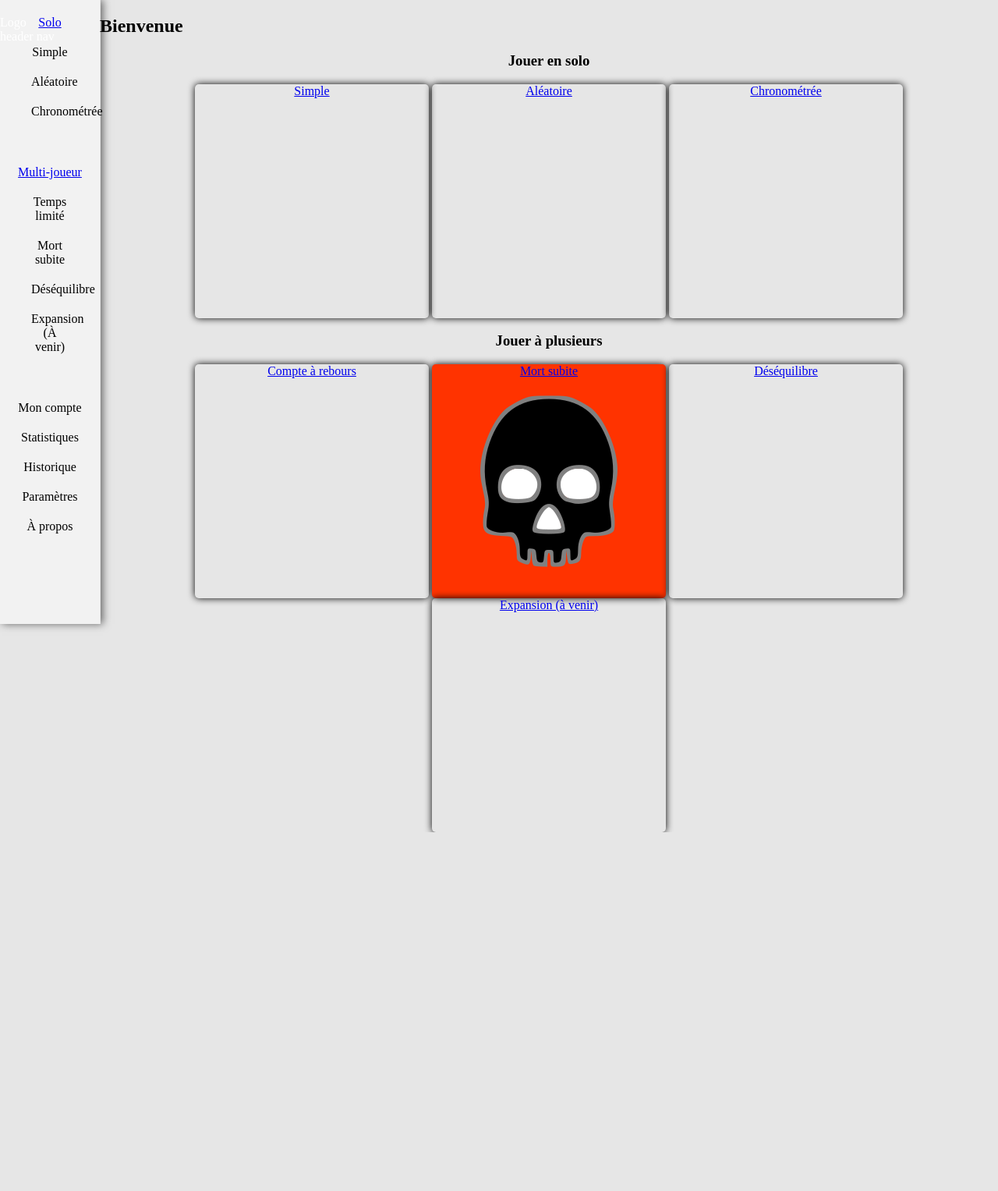
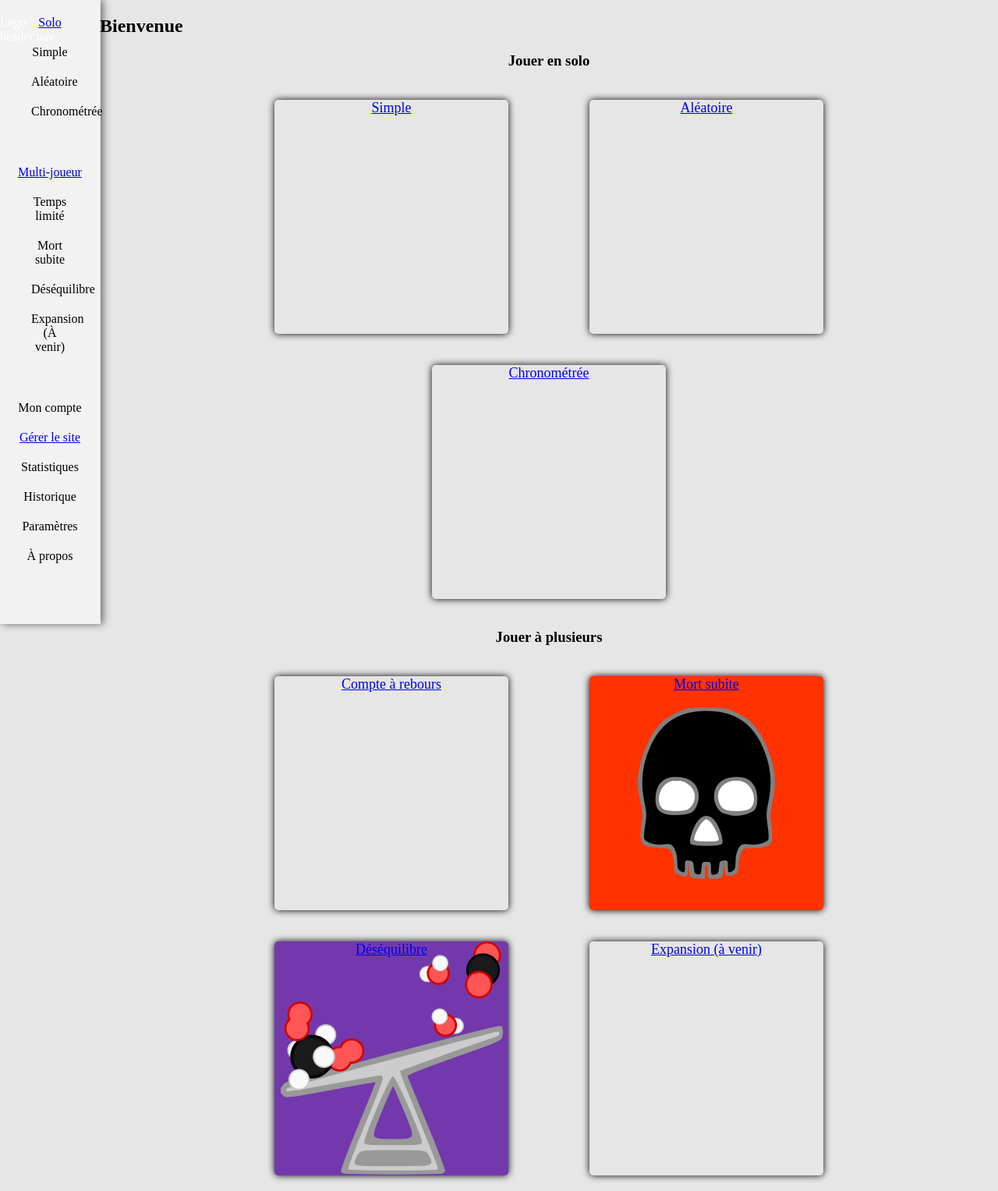
Before and after one commit to LoicTramis/project, a PHP site: page /home/ in a window 1280 px wide. Shown: the part 60-1587 px from the top of the page at 78% size. Before the commit the page ends 1127 px from the top, so only its background shows below. Run offline with PHP 8.4, Linux system fonts and the light colour scheme.

Commit message:
Add pages and one image

```diff
--- a/entroquizz/css/style.css
+++ b/entroquizz/css/style.css
@@ -55,38 +55,32 @@ article {
 div.mode {
 	display: inline-block;
 	height: 300px;
+	margin: 20px 50px;
 	width: 300px;
 }
-/* div.mode:first-child { */
-/* 	background-color: #4d94ff; */
-/* } */
-/* div.mode:last-child { */
-/* 	background-color: #ff8533; #b366ff; */
-/* } */
 div.mode a {
 	border-radius: 5px;
 	box-shadow: 0px 0px 10px black;
 	display: block;
+	font-size: large;
 	height: 100%;
 	position: relative;
+    transition: 0.3s;
 	width: 100%;
 }
-div.mode.death a {
+div.mode a:hover {
+	color: black;
+    opacity: 0.5;
+}
+.death a {
     background-color: white;
     background-image: url("../img/sudden_death.png");
-    transition: 0.3s;
 }
-div.mode. a {
-    background-color: white;
-    background-image: linear-gradient(to right, white, rgba(255,255,255,0));
-    transition: background-color 2s;
-}
-div.mode.death a:hover {
-    color: #ff3300;
-    opacity: 0.5;
-}
-div.mode:last-child a:hover {
-    background-color: #ff3300;
+.unbalanced a {
+	background-color: #7339ac;
+	background-image: url("../img/unbalanced.png");
+	background-repeat: no-repeat;
+	background-position: center;
 }
 
 .theme {
--- a/entroquizz/home/index.php
+++ b/entroquizz/home/index.php
@@ -27,7 +27,7 @@
     		<div class="mode death">
     			<a href="../mutli/suddendeath.php">Mort subite</a>
     		</div>
-    		<div class="mode">
+    		<div class="mode unbalanced">
     			<a href="../mutli/unbalance.php">D&eacute;s&eacute;quilibre</a>
     		</div>
     		<div class="mode">
--- a/entroquizz/include/header.inc.php
+++ b/entroquizz/include/header.inc.php
@@ -32,6 +32,7 @@
 					</ul>
 				</li>
 				<li>Mon compte</li>
+				<li><a href="../admin/">G&eacute;rer le site</a></li>
 				<li>Statistiques</li>
 				<li>Historique</li>
 				<li>Param&egrave;tres</li>
```
Also changed, not shown: entroquizz/admin/creation.php (added, +9 -0 lines), entroquizz/admin/index.php (added, +21 -0 lines), entroquizz/img/unbalanced.png (added).
